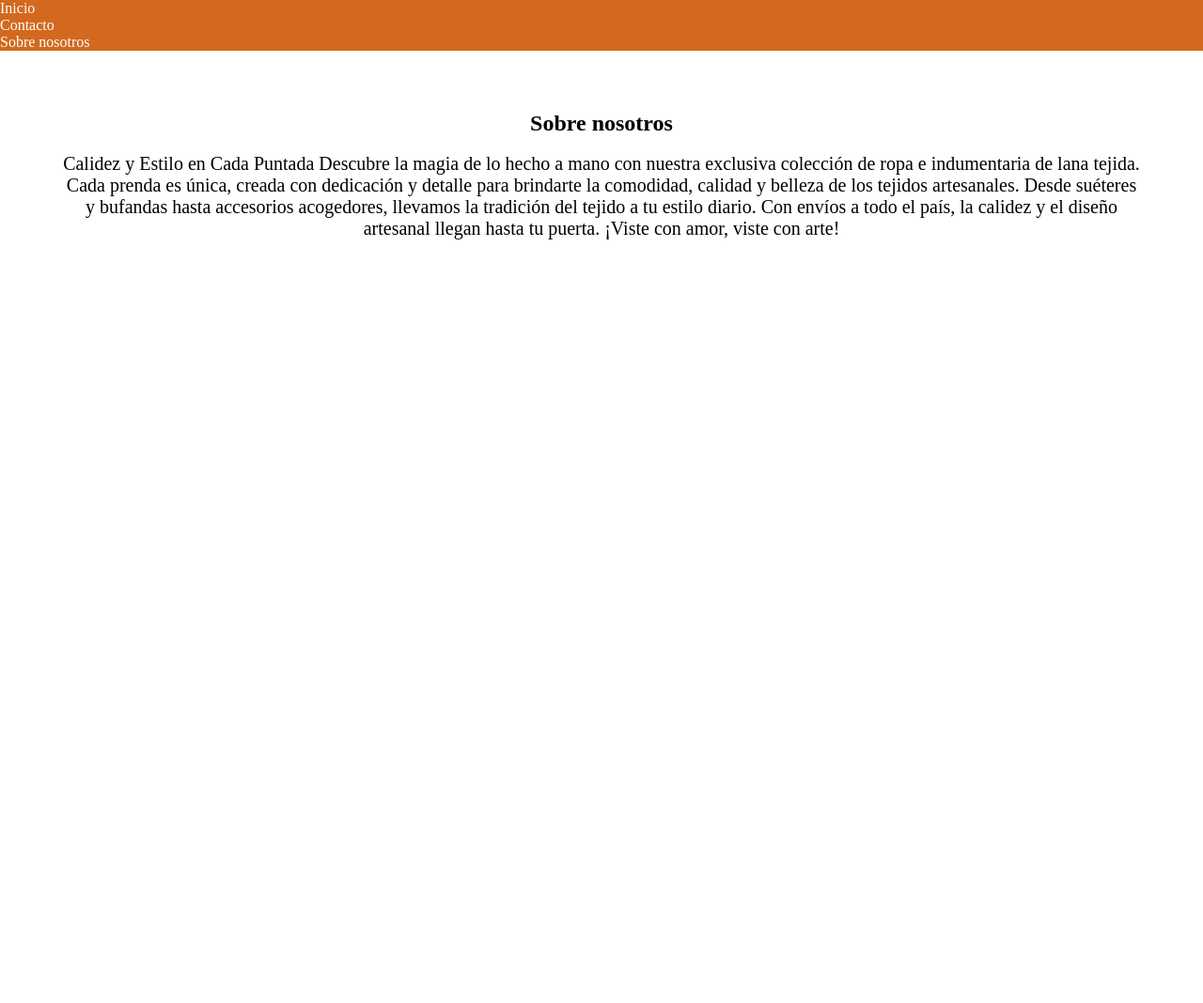
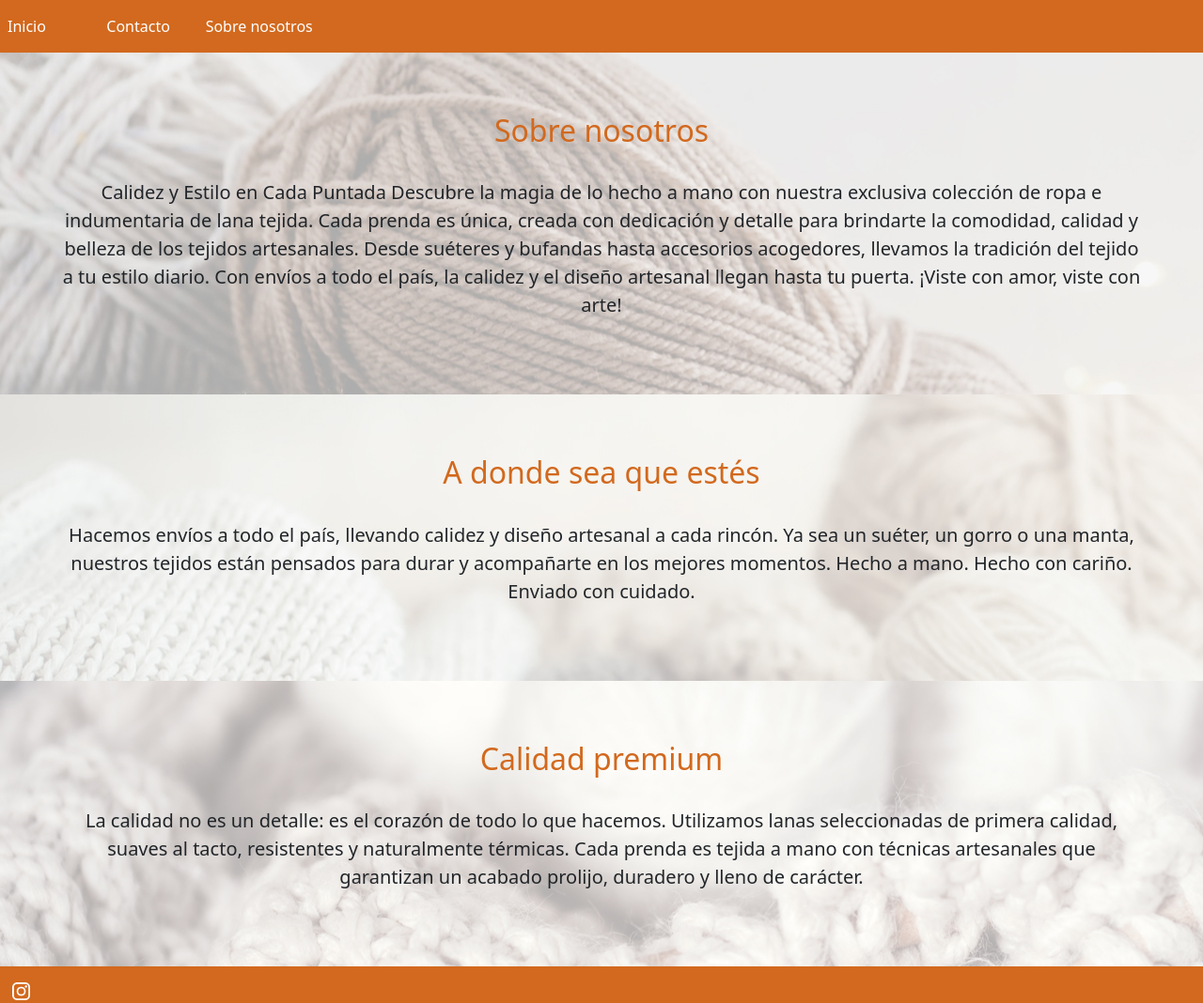
Before and after one commit to DamianGori/PreEntrega2-Gori, a plain HTML site: page paginas/info.html in a window 1280 px wide. Shown: the whole page at 94% size. Before the commit the page ends 800 px from the top, so only its background shows below. Drawn offline with nearby package versions, Linux system fonts and the light colour scheme; a web font is replaced by a local one.

Commit message:
version 2

```diff
--- a/paginas/info.html
+++ b/paginas/info.html
@@ -6,20 +6,22 @@
     <link rel="preconnect" href="https://fonts.googleapis.com">
     <link rel="preconnect" href="https://fonts.gstatic.com" crossorigin>
     <link href="https://fonts.googleapis.com/css2?family=Exile&family=Lobster&display=swap" rel="stylesheet">
+    <link href="https://cdn.jsdelivr.net/npm/bootstrap@5.3.6/dist/css/bootstrap.min.css" rel="stylesheet" integrity="sha384-4Q6Gf2aSP4eDXB8Miphtr37CMZZQ5oXLH2yaXMJ2w8e2ZtHTl7GptT4jmndRuHDT" crossorigin="anonymous">
     <title>nosotros</title>
     <link rel="stylesheet" href="../styles.css">
 </head>
 <body>
-    <header>
-        <ul>
-            <li><a href="../index.html" class="menu">Inicio</a></li>
-            <li><a href="contacto.html" class="menu">Contacto</a></li>
-            <li><a href="info.html" class="menu">Sobre nosotros</a></li>
-        </ul>
+    <header class="navbar">
+        <nav class="container-fluid align-items-start p-2">
+            <div class="col-1"><a href="../index.html" class="menu">Inicio</a></div>
+            <div class="col-1"><a href="contacto.html" class="menu">Contacto</a></div>
+            <div class="col-2"><a href="info.html" class="menu">Sobre nosotros</a></div>
+            <div class="col-8"></div>
+        </nav>
     </header>
 
     <div class="nosotros">
-        <h2>Sobre nosotros</h2>
+        <h2 class="titulo-nosotros">Sobre nosotros</h2>
         <br>
         <p class="info">
         Calidez y Estilo en Cada Puntada Descubre la magia de lo hecho a mano con nuestra exclusiva colección de ropa e indumentaria de lana tejida. Cada prenda es única, creada con dedicación y detalle para brindarte la comodidad, calidad y belleza de los tejidos artesanales. Desde suéteres y bufandas hasta accesorios acogedores, llevamos la tradición del tejido a tu estilo diario.
@@ -27,5 +29,28 @@
         ¡Viste con amor, viste con arte!
         </p>
     </div>
+
+    <div class="nosotros2">
+        <h2 class="titulo-nosotros">A donde sea que estés</h2>
+        <br>
+        <p class="info">
+        Hacemos envíos a todo el país, llevando calidez y diseño artesanal a cada rincón. Ya sea un suéter, un gorro o una manta, nuestros tejidos están pensados para durar y acompañarte en los mejores momentos.
+
+        Hecho a mano. Hecho con cariño. Enviado con cuidado.</p>
+    </div>
+
+    <div class="nosotros3">
+        <h2 class="titulo-nosotros">Calidad premium</h2>
+        <br>
+        <p class="info">
+        La calidad no es un detalle: es el corazón de todo lo que hacemos. Utilizamos lanas seleccionadas de primera calidad, suaves al tacto, resistentes y naturalmente térmicas. Cada prenda es tejida a mano con técnicas artesanales que garantizan un acabado prolijo, duradero y lleno de carácter.
+        </p>
+    </div>
+
+    <footer class="container-fluid footer">
+        <a href="https://www.instagram.com/tejidospunilla/"><img src="../imagenes/87390 (1).png" alt="" class="img-fluid redes"></a>
+    </footer>
+
+    <script src="https://cdn.jsdelivr.net/npm/bootstrap@5.3.6/dist/js/bootstrap.bundle.min.js" integrity="sha384-j1CDi7MgGQ12Z7Qab0qlWQ/Qqz24Gc6BM0thvEMVjHnfYGF0rmFCozFSxQBxwHKO" crossorigin="anonymous"></script>
 </body>
 </html>
--- a/styles.css
+++ b/styles.css
@@ -3,23 +3,40 @@
     padding: 0;
 }
 
-
+body {
+    min-height: 100vh;
+}
 
 header {
     background-color: chocolate;
 }
 
-
+.footer {
+    position: static;
+    bottom: 0;
+    background-color: chocolate;
+    padding: 1vw;
+    height: 3vw;
+}
 
 .menu {
     text-decoration: none;
     color: white;
 }
 
+.redes {
+    height: 1.5vw;
+    width: 1.5vw;
+}
+
 .principal {
     background-image: url("./imagenes/agujas-de-tejer-de-madera-vintage-e-hilo-en-manos-de-mujer.jpg");
     height: 500px;
     width: 100vw;
+}
+
+.fondo-negro {
+    background-color: black;
 }
 
 h1 {
@@ -94,9 +111,42 @@ h1 {
 .nosotros {
     padding: 5vw;
     text-align: center;
+    background-image: url(./imagenes/hilo-de-vista-frontal-con-luces.jpg);
+}
+
+.nosotros2 {
+    padding: 5vw;
+    text-align: center;
+    background-image: url(./imagenes/hilo-e-hilo-para-tejer-en-la-cama.jpg);
+}
+
+.nosotros3 {
+    padding: 5vw;
+    text-align: center;
+    background-image: url(./imagenes/el-concepto-macro-de-tejer-lana-y-agujas.jpg);
+}
+
+.titulo-nosotros {
+    color: chocolate;
 }
 
 .align {
     display: grid;
     align-items: center;
 }
+
+.info-contacto {
+    background-image: url(./imagenes/agujas-de-tejer-de-madera-vintage-e-hilo-en-manos-de-mujer.jpg);
+}
+
+h2:hover {
+    color: chocolate;
+}
+
+img:hover {
+    opacity: 50%;
+}
+
+a:hover {
+    text-decoration: underline;
+}
```
Also changed, not shown: index.html (+14 -3 lines), paginas/contacto.html (+37 -22 lines), imagenes/87390 (1).png (added), imagenes/el-concepto-macro-de-tejer-lana-y-agujas.jpg (added), imagenes/hilo-de-vista-frontal-con-luces.jpg (added), imagenes/hilo-e-hilo-para-tejer-en-la-cama.jpg (added), imagenes/manos-de-primer-plano-tejer-con-agujas.jpg (added), 1 other file.
